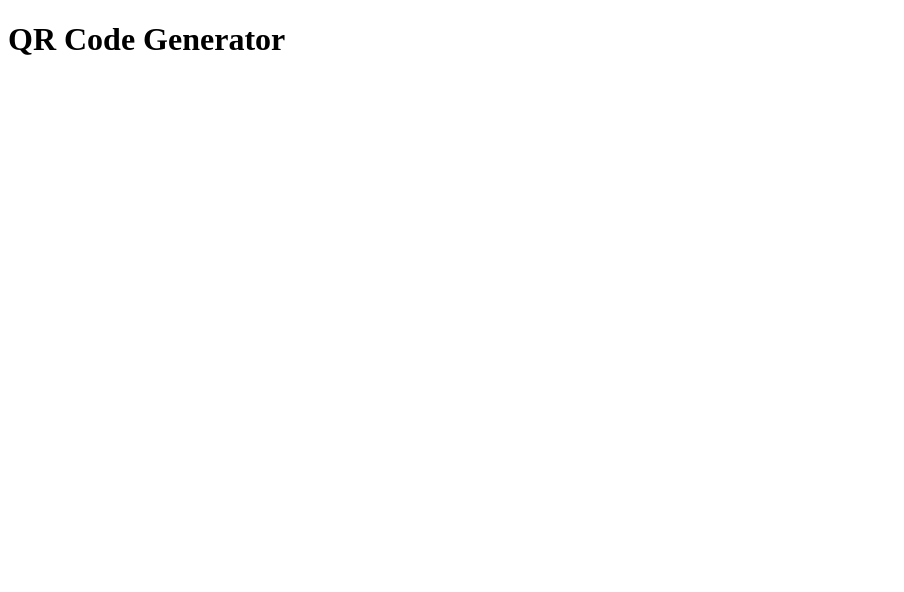
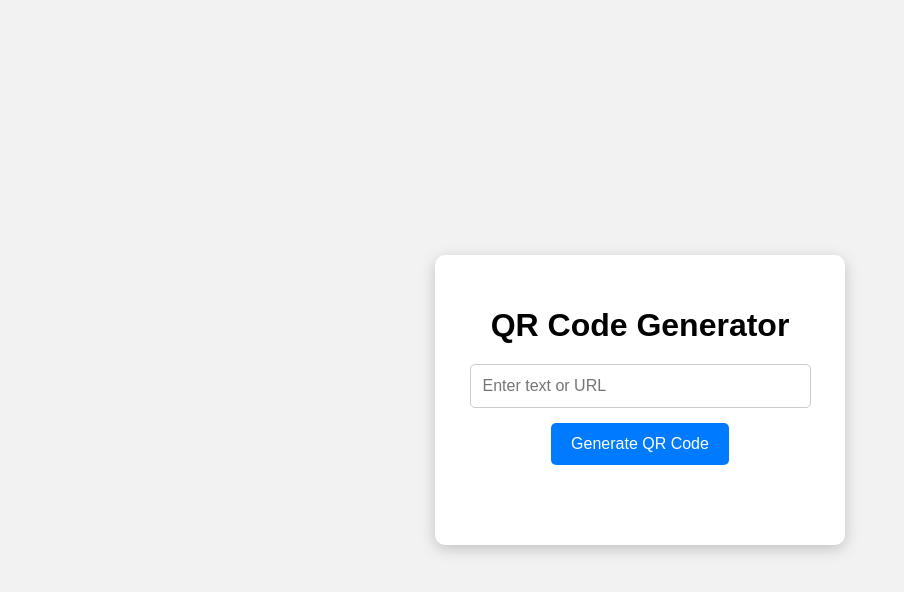
Before and after one commit to Lavannyaa/QRcode_generator, a plain HTML site: page index.html in a window 1280 px wide. Shown: the whole page, without its empty margins (0-904 px from the left). Drawn offline with Linux system fonts and the light colour scheme.

Commit message:
Add QR Code generator functionality to index.html

```diff
--- a/index.html
+++ b/index.html
@@ -2,8 +2,108 @@
 <html>
 <head>
     <title>QR Code Generator</title>
+
+    <!-- QR Code Library -->
+    <script src="https://cdnjs.cloudflare.com/ajax/libs/qrcodejs/1.0.0/qrcode.min.js"></script>
+
+    <style>
+        body {
+            font-family: Arial, sans-serif;
+            background: #f2f2f2;
+            display: flex;
+            justify-content: center;
+            align-items: center;
+            height: 100vh;
+            margin: 0;
+        }
+
+        .container {
+            background: white;
+            padding: 30px;
+            width: 350px;
+            text-align: center;
+            border-radius: 10px;
+            box-shadow: 0 4px 15px rgba(0,0,0,0.2);
+        }
+
+        h1 {
+            margin-bottom: 20px;
+        }
+
+        input {
+            width: 90%;
+            padding: 12px;
+            margin-bottom: 15px;
+            border: 1px solid #ccc;
+            border-radius: 5px;
+            font-size: 16px;
+        }
+
+        button {
+            padding: 12px 20px;
+            background: #007bff;
+            color: white;
+            border: none;
+            border-radius: 5px;
+            cursor: pointer;
+            font-size: 16px;
+        }
+
+        button:hover {
+            background: #0056b3;
+        }
+
+        #qrcode {
+            margin: 25px auto;
+            display: flex;
+            justify-content: center;
+        }
+    </style>
 </head>
+
 <body>
-    <h1>QR Code Generator</h1>
+
+    <div class="container">
+
+        <h1>QR Code Generator</h1>
+
+        <input
+            type="text"
+            id="text"
+            placeholder="Enter text or URL"
+        >
+
+        <br>
+
+        <button onclick="generateQR()">
+            Generate QR Code
+        </button>
+
+        <div id="qrcode"></div>
+
+    </div>
+
+    <script>
+        function generateQR() {
+
+            const text = document.getElementById("text").value;
+            const qrContainer = document.getElementById("qrcode");
+
+            // Clear previous QR code
+            qrContainer.innerHTML = "";
+
+            if (text.trim() === "") {
+                alert("Please enter text or URL");
+                return;
+            }
+
+            new QRCode(qrContainer, {
+                text: text,
+                width: 200,
+                height: 200
+            });
+        }
+    </script>
+
 </body>
 </html>
```
